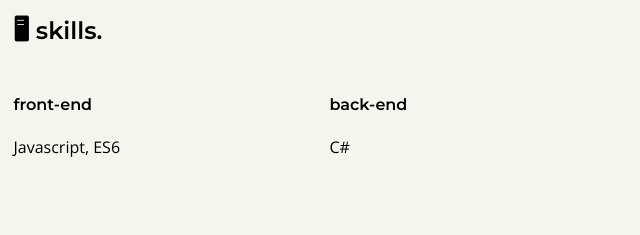
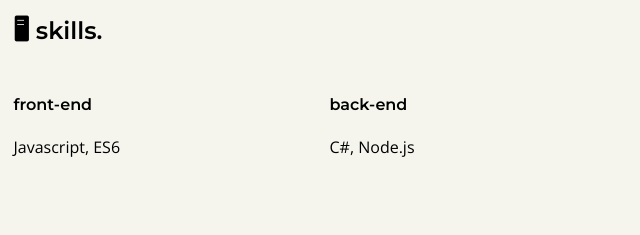
Before and after one commit to Agezao/agezao.github.io, a website: page index.html in a window 1280 px wide. Shown: the part 1540-1775 px from the top of the page, 154-794 px from the left. Drawn offline with nearby package versions, Linux system fonts and the light colour scheme.

Commit message:
Update index.html

```diff
--- a/index.html
+++ b/index.html
@@ -72,7 +72,7 @@
       <div class="skill-niche">
         <h4>back-end</h4>
         <span>
-          C#
+          C#, Node.js
         </span>
       </div>
       <div class="skill-niche">
```
